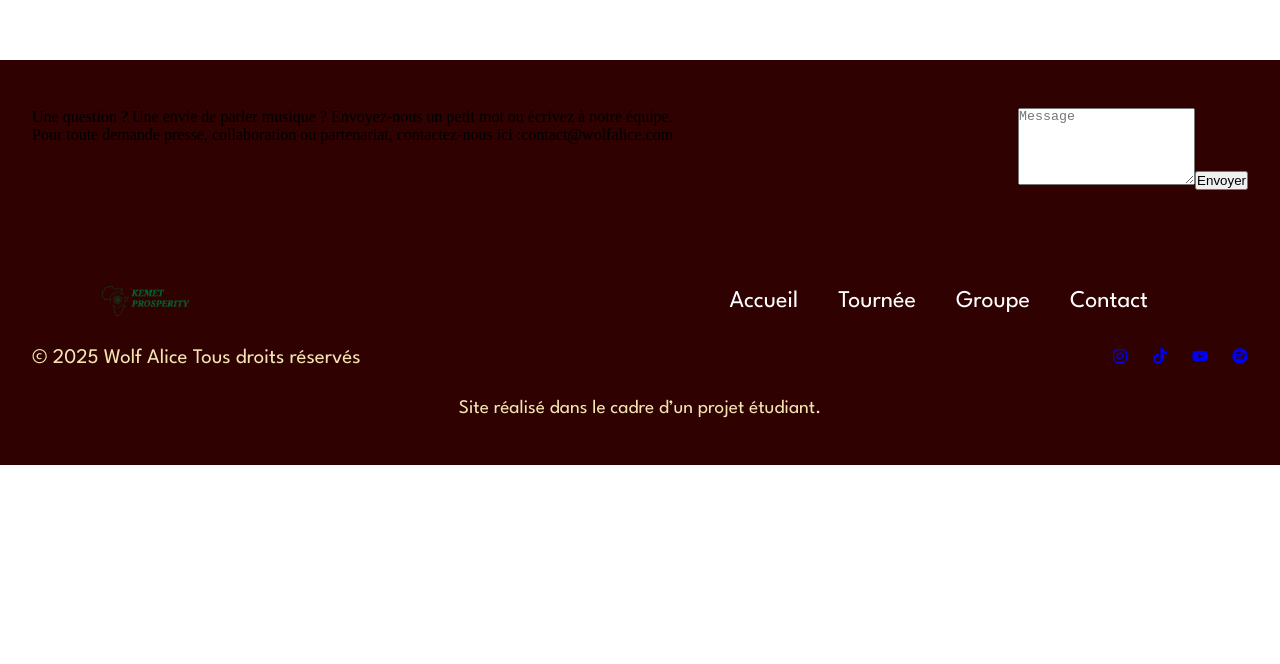
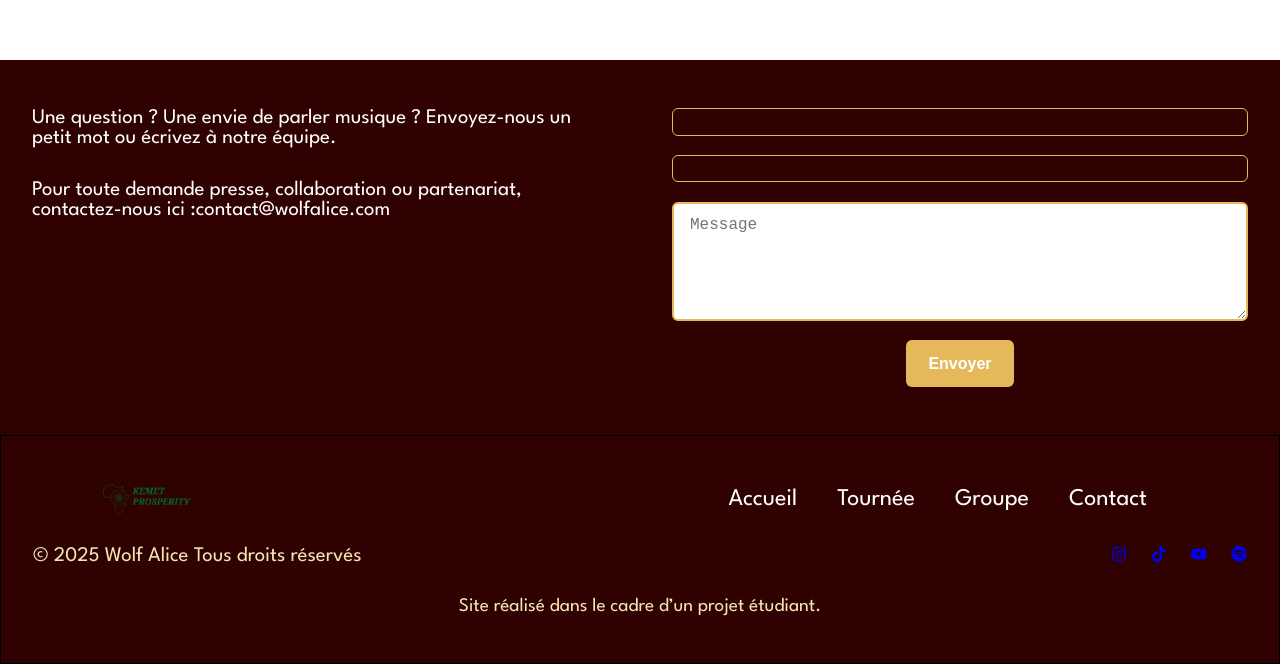
Before and after one commit to Matthieu-Wivers/LAB-201, a React (Vite) app: page / in a window 1280 px wide. Shown: the part 2340-3004 px from the top of the page. Before the commit the page ends 2805 px from the top, so only its background shows below. Built offline with nearby package versions, Linux system fonts and the light colour scheme.

Commit message:
Mise en place du style/ContactStyle

```diff
--- a/src/pages/Contact.jsx
+++ b/src/pages/Contact.jsx
@@ -1,21 +1,24 @@
 import React from 'react';
-import { ContactSection,
+import {
+  ContactSection,
   LeftContent,
   RightForm,
   Form,
   Input,
   Textarea,
-  Button } from '../styles/ContactStyles';
-const Contact = () => {
+  Button,
+} from '../styles/ContactStyles';
+
+export default function Contact() {
   return (
     <ContactSection>
       <LeftContent>
-                    <p>Une question ? Une envie de parler musique ?
-                      Envoyez-nous un petit mot ou écrivez à notre équipe.
-                      </p>
-                    <p>Pour toute demande presse, collaboration ou partenariat,
-                      contactez-nous ici :contact@wolfalice.com
-                      </p>
+        <p>Une question ?
+          Une envie de parler musique ?
+          Envoyez-nous un petit mot ou écrivez à notre équipe.</p>
+        <p>Pour toute demande presse,
+          collaboration ou partenariat,
+          contactez-nous ici :contact@wolfalice.com</p>
       </LeftContent>
 
       <RightForm>
@@ -27,8 +30,5 @@ const Contact = () => {
         </Form>
       </RightForm>
     </ContactSection>
-
   );
-};
-
-export default Contact;
+}
--- a/src/pages/Home.jsx
+++ b/src/pages/Home.jsx
@@ -51,7 +51,7 @@ const Home = () => {
                     <p><i>Lorem ipsum dolor sit amet consectetur...</i></p>
                 </Section>
 
-                <Contact/>
+                <Contact iid="Contact"/>
             </main>
             <Footer/>
         </>
--- a/src/styles/ContactStyles.jsx
+++ b/src/styles/ContactStyles.jsx
@@ -9,14 +9,47 @@ background-color:#2F0101;
 `;
 
 export const LeftContent = styled.div`
+  flex: 1;
+  font-family: 'League Spartan', sans-serif;
+  font-size: 1.3rem;
+  color: #fff;
+
+
+  p {
+    margin-bottom: 2rem;
+  }
 `;
 export const RightForm = styled.div`
+flex: 1;
+
 `;
 export const Form = styled.form`
+display: flex;
+  flex-direction: column;
+  gap: 1.2rem;
 `;
 export const Input = styled.div`
+padding: 0.8rem 1rem;
+  font-size: 1rem;
+  border: 1px solid #E5B85A;
+  border-radius: 6px;
 `;
 export const Textarea = styled.textarea`
+ padding: 0.8rem 1rem;
+  font-size: 1rem;
+  border: 2px solid #E5B85A;
+  border-radius: 6px;
+  resize: vertical;
 `;
 export const Button = styled.button`
+  background-color: #E5B85A;
+  color: white;
+  margin: auto;
+  padding: 0.9rem 1.4rem;
+  font-size: 1rem;
+  font-weight: bold;
+  border: none;
+  border-radius: 6px;
+  cursor: pointer;
+  transition: background 0.3s;
 `;
--- a/src/styles/GlobalStyles.jsx
+++ b/src/styles/GlobalStyles.jsx
@@ -114,6 +114,7 @@ export const FooterContainer = styled.footer`
   display: flex;
   flex-direction: column;
   gap: 2rem;
+  border: 1px black solid;
   font-family: 'League Spartan', sans-serif;
 
   @media (max-width: 768px) {
```
Lines whose indentation alone changed are shown as unchanged.
